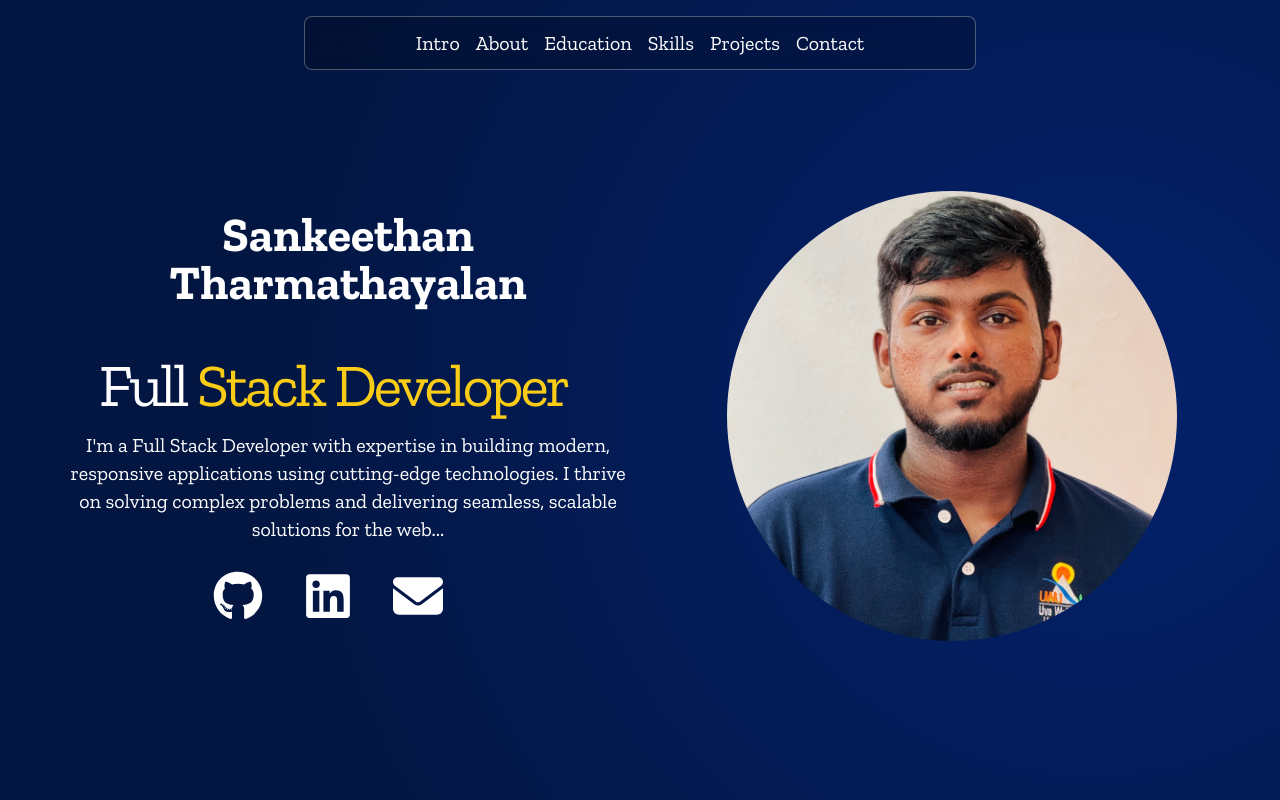
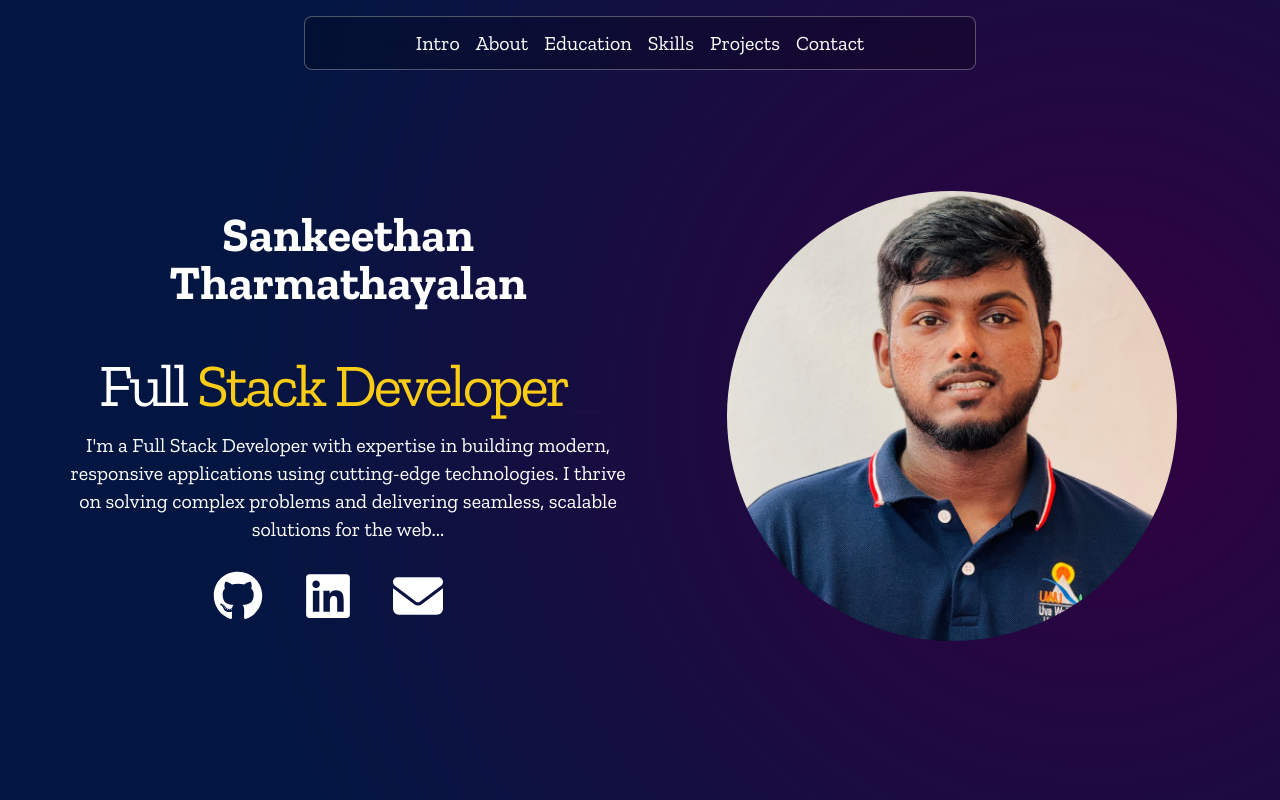
Before and after one commit to Sankeethan01/myPortfolio, a Next.js app: page / in a window 1280 px wide. Built offline with nearby package versions, Linux system fonts and the light colour scheme.

Commit message:
files updated

```diff
--- a/app/globals.css
+++ b/app/globals.css
@@ -17,6 +17,6 @@ body{
 }
 
 .bg-img{
-  background: radial-gradient(circle at 85.4% 50.8%, rgb(3, 33, 108) 0%, rgb(3, 22, 65) 74.2%);
+  background: radial-gradient(circle at 85.4% 50.8%, rgb(51,0,64) 0%, rgb(3, 22, 65) 74.2%);
 
 }
```
